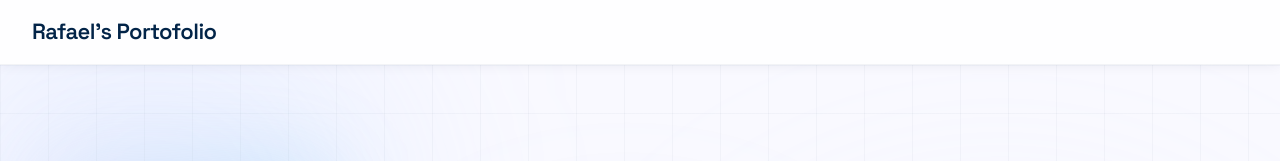
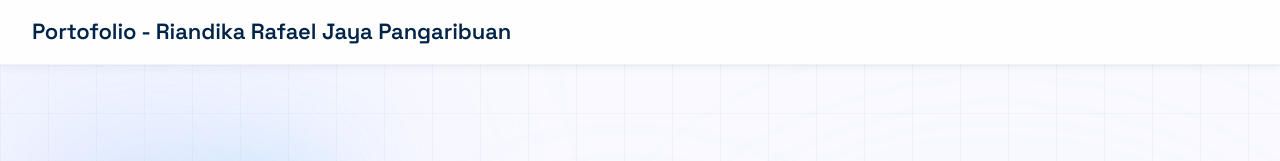
Before and after one commit to rafaelpngrbn496/Portofolio-Rafael, a plain HTML site: page index.html in a window 1280 px wide. Shown: the top 161 px of the page. Drawn offline with nearby package versions, Linux system fonts and the light colour scheme.

Commit message:
Update site title to Portofolio - Riandika Rafael Jaya Pangaribuan

```diff
--- a/index.html
+++ b/index.html
@@ -3,7 +3,7 @@
 <head>
 <meta charset="utf-8">
 <meta content="width=device-width, initial-scale=1.0" name="viewport">
-<title>Rafael's Portofolio — Data Analyst & Business Intelligence</title>
+<title>Portofolio - Riandika Rafael Jaya Pangaribuan</title>
 <meta name="description" content="Portofolio profesional Riandika Rafael Jaya Pangaribuan — Data Analyst & Business Intelligence, Universitas Indonesia">
 <link href="https://fonts.googleapis.com/css2?family=Material+Symbols+Outlined:opsz,wght,FILL,GRAD@24,400,0,0" rel="stylesheet">
 <link href="https://fonts.googleapis.com/css2?family=Space+Grotesk:wght@400;500;600;700&family=Inter:wght@400;500;600;700&family=JetBrains+Mono:wght@400;500&display=swap" rel="stylesheet">
@@ -148,7 +148,7 @@ tailwind.config = {
 <header class="sticky top-0 z-50 w-full bg-surface-container-lowest/80 backdrop-blur-2xl border-b border-outline-variant/20 shadow-[0_1px_12px_rgba(2,36,72,0.06)]">
   <div class="h-16 sm:h-18 w-full px-4 sm:px-6 lg:px-8 flex items-center justify-start">
     <a class="group" href="#">
-      <span class="font-heading text-headline-sm text-primary tracking-tight">Rafael's Portofolio</span>
+      <span class="font-heading text-title-lg sm:text-headline-sm text-primary tracking-tight">Portofolio - Riandika Rafael Jaya Pangaribuan</span>
     </a>
   </div>
 </header>
@@ -607,7 +607,7 @@ tailwind.config = {
 <!-- ═══════════ FOOTER BAR ═══════════ -->
 <footer class="w-full bg-primary py-5">
   <div class="w-full px-4 sm:px-6 lg:px-8 max-w-[90rem] mx-auto flex flex-col sm:flex-row items-center justify-between gap-3">
-    <span class="text-label-md text-on-primary/80">Rafael's Portofolio</span>
+    <span class="text-label-md text-on-primary/80">Portofolio - Riandika Rafael Jaya Pangaribuan</span>
     <p class="text-body-sm text-on-primary/60">Crafted with precision for Corporate &amp; Tech excellence.</p>
   </div>
 </footer>
```
